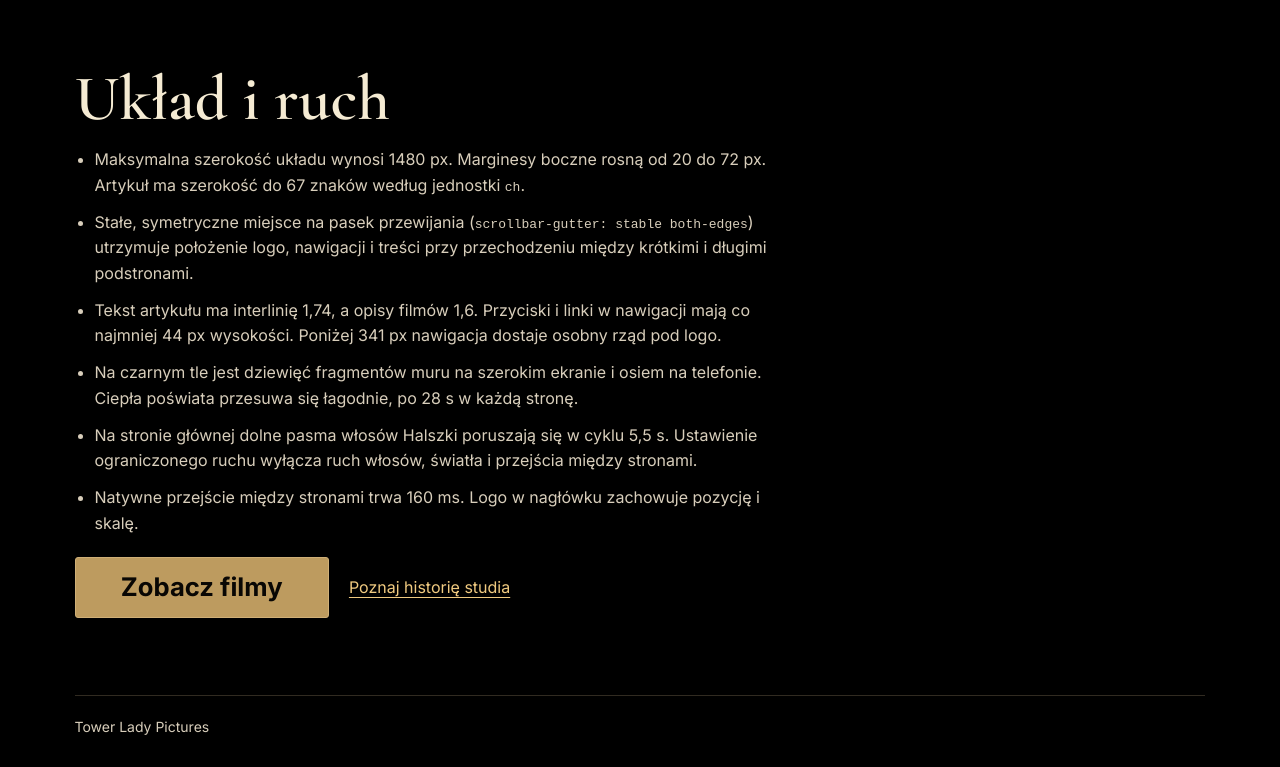
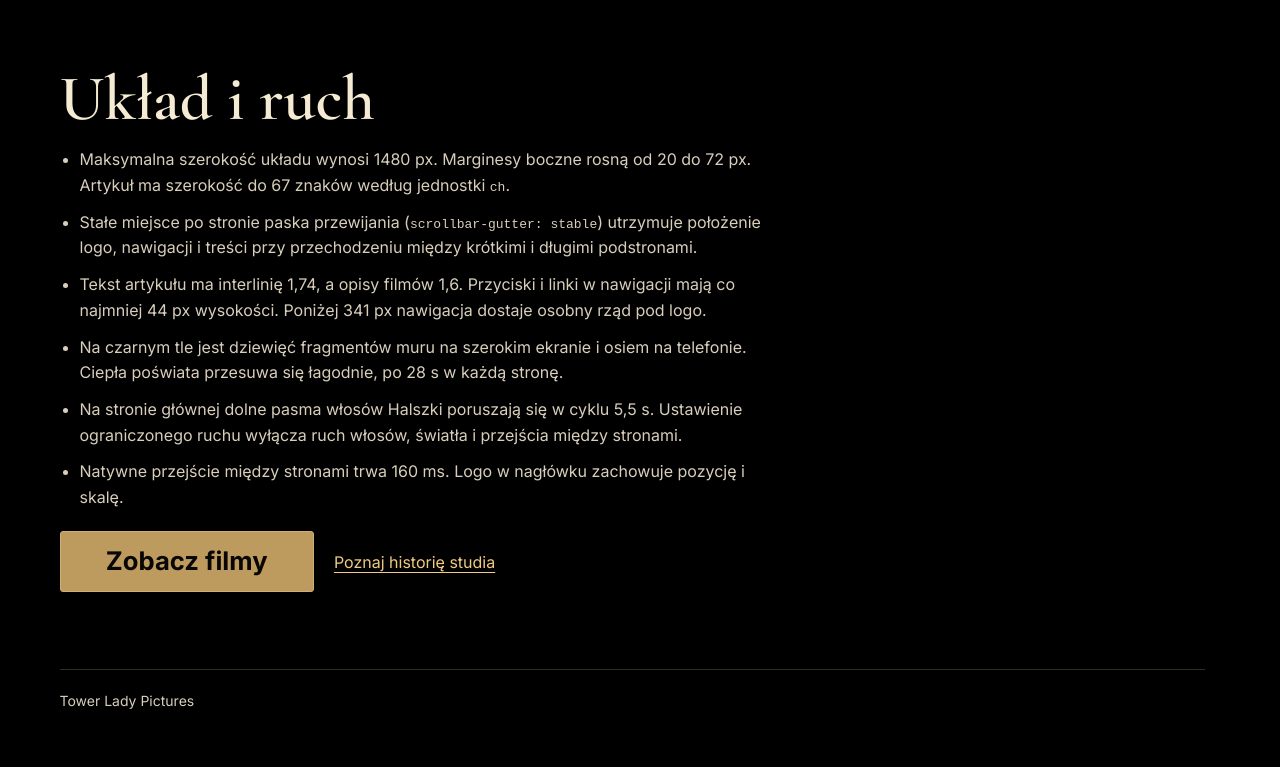
Before and after one commit to kolodziejczakM/code-motion, an Astro site: page /design in a window 1280 px wide. Shown: the part 1605-2372 px from the top of the page. After the commit the page ends 2346 px from the top, so only its background shows below. Built offline with nearby package versions, Linux system fonts and the light colour scheme; Astro itself is replaced by a stand-in of ours.

Commit message:
Reserve scrollbar space only on its usual side

```diff
--- a/prototypes/tower-lady/portfolio.css
+++ b/prototypes/tower-lady/portfolio.css
@@ -48,7 +48,7 @@
 :root {
   color-scheme: dark;
   /* Keep centered content aligned when the vertical scrollbar appears. */
-  scrollbar-gutter: stable both-edges;
+  scrollbar-gutter: stable;
   --black: #000;
   --ivory: #f5ebd3;
   --muted: #d8cebb;
--- a/src/pages/design.astro
+++ b/src/pages/design.astro
@@ -78,7 +78,7 @@ const typography = [
         <h2 id="layout">Układ i ruch</h2>
         <ul class="guidelines">
           <li>Maksymalna szerokość układu wynosi 1480 px. Marginesy boczne rosną od 20 do 72 px. Artykuł ma szerokość do 67 znaków według jednostki <code>ch</code>.</li>
-          <li>Stałe, symetryczne miejsce na pasek przewijania (<code>scrollbar-gutter: stable both-edges</code>) utrzymuje położenie logo, nawigacji i treści przy przechodzeniu między krótkimi i długimi podstronami.</li>
+          <li>Stałe miejsce po stronie paska przewijania (<code>scrollbar-gutter: stable</code>) utrzymuje położenie logo, nawigacji i treści przy przechodzeniu między krótkimi i długimi podstronami.</li>
           <li>Tekst artykułu ma interlinię 1,74, a opisy filmów 1,6. Przyciski i linki w nawigacji mają co najmniej 44 px wysokości. Poniżej 341 px nawigacja dostaje osobny rząd pod logo.</li>
           <li>Na czarnym tle jest dziewięć fragmentów muru na szerokim ekranie i osiem na telefonie. Ciepła poświata przesuwa się łagodnie, po 28 s w każdą stronę.</li>
           <li>Na stronie głównej dolne pasma włosów Halszki poruszają się w cyklu 5,5 s. Ustawienie ograniczonego ruchu wyłącza ruch włosów, światła i przejścia między stronami.</li>
```
